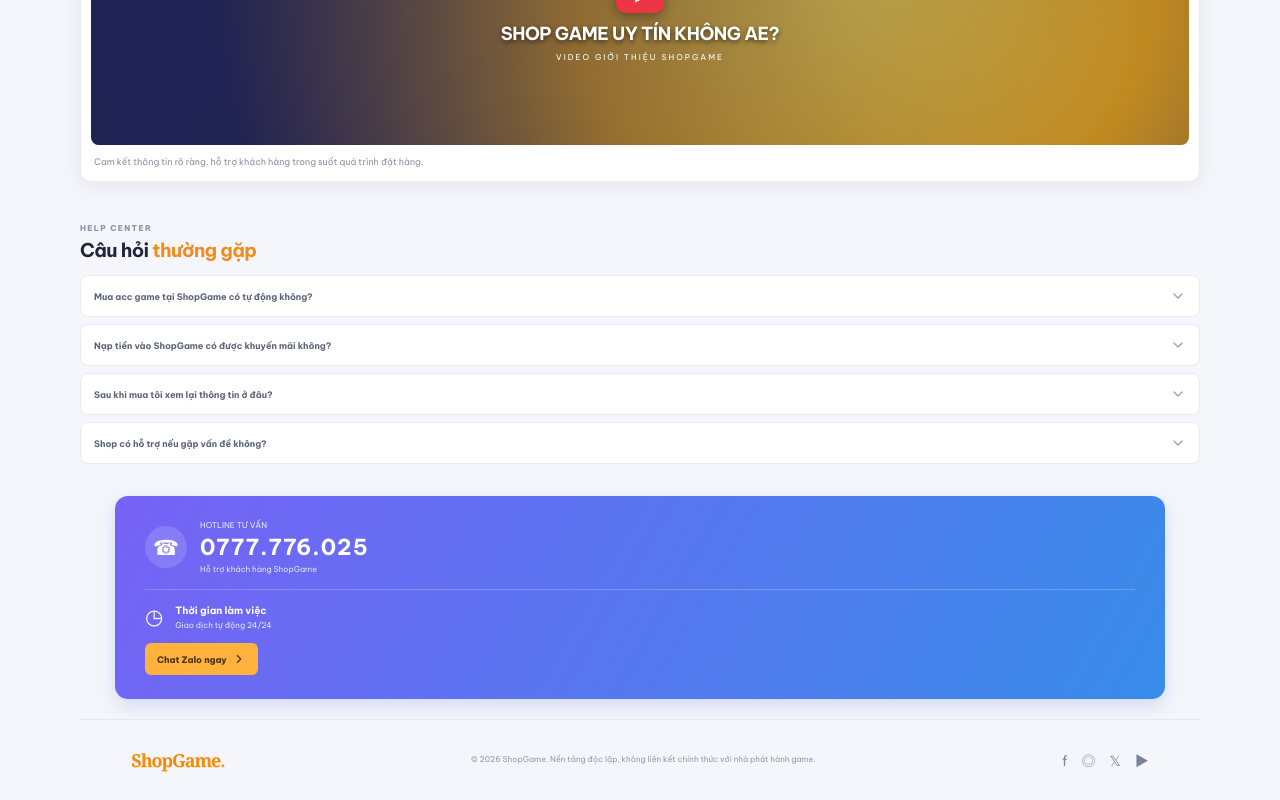
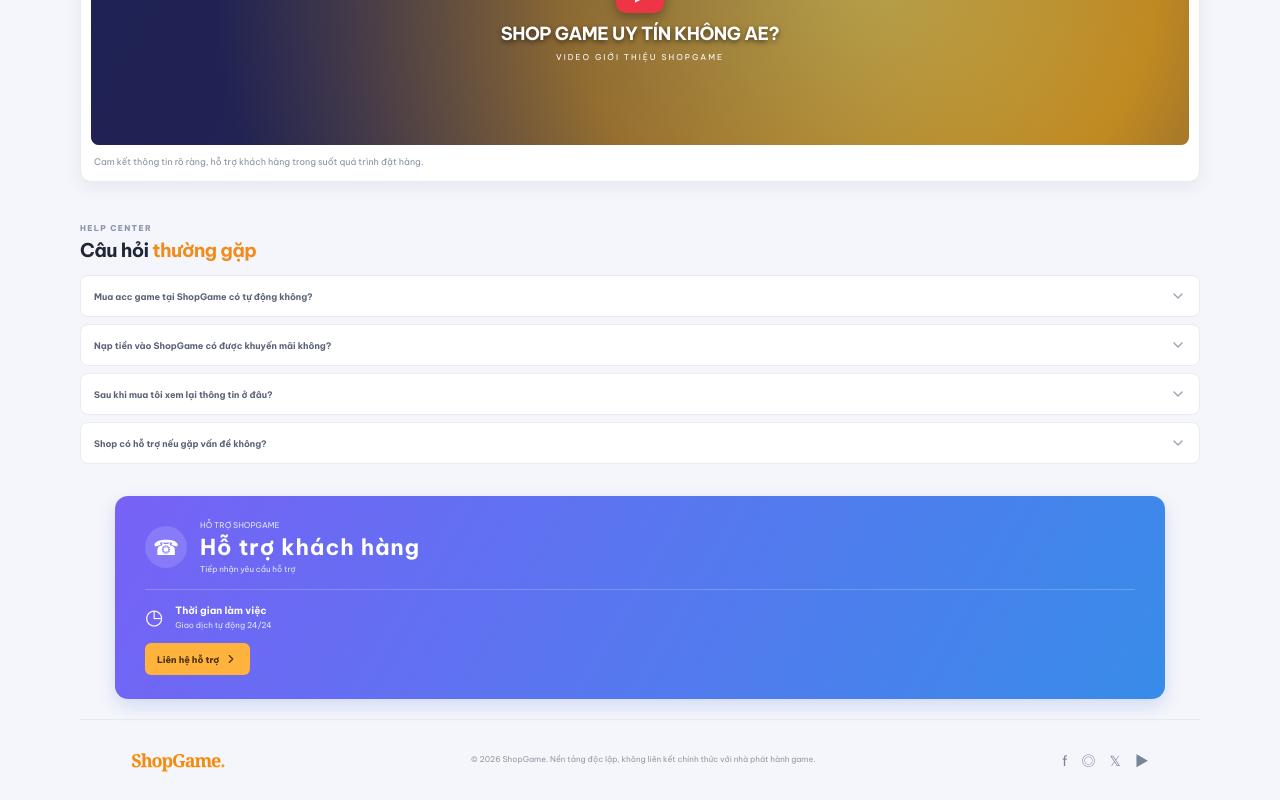
Before and after one commit to zskbot/ShopGame, a Next.js app: page / in a window 1280 px wide. Shown: the part 1727-2527 px from the top of the page. Built offline with nearby package versions, Linux system fonts and the light colour scheme.

Commit message:
Remove reference-site contact details from ShopGame

```diff
--- a/app/page.tsx
+++ b/app/page.tsx
@@ -120,13 +120,13 @@
 
     <section className="support-section" id="support"><div className="section-title"><div><span className="section-kicker">HELP CENTER</span><h2>Câu hỏi <em>thường gặp</em></h2></div></div>{["Mua acc game tại ShopGame có tự động không?","Nạp tiền vào ShopGame có được khuyến mãi không?","Sau khi mua tôi xem lại thông tin ở đâu?","Shop có hỗ trợ nếu gặp vấn đề không?"].map((q,i)=><details className="faq" key={q}><summary>{q}<ChevronDown size={16}/></summary><p>ShopGame đang ở phiên bản xem trước. Vui lòng liên hệ hỗ trợ để được hướng dẫn; không gửi mật khẩu tài khoản game.</p></details>)}</section>
 
-    <section className="hotline-card"><div className="hotline-heading"><span>☎</span><div><small>HOTLINE TƯ VẤN</small><strong>0777.776.025</strong><small>Hỗ trợ khách hàng ShopGame</small></div></div><div className="hotline-row"><span>◷</span><div><b>Thời gian làm việc</b><small>Giao dịch tự động 24/24</small></div></div><a href="https://zalo.me/0777776025" target="_blank" rel="noreferrer">Chat Zalo ngay <ChevronRight size={14}/></a></section>
+    <section className="hotline-card"><div className="hotline-heading"><span>☎</span><div><small>HỖ TRỢ SHOPGAME</small><strong>Hỗ trợ khách hàng</strong><small>Tiếp nhận yêu cầu hỗ trợ</small></div></div><div className="hotline-row"><span>◷</span><div><b>Thời gian làm việc</b><small>Giao dịch tự động 24/24</small></div></div><a href="#support">Liên hệ hỗ trợ <ChevronRight size={14}/></a></section>
 
     <footer className="shop-footer"><a className="shop-logo" href="#">ShopGame<span className="logo-dot">.</span></a><p>© 2026 ShopGame. Nền tảng độc lập, không liên kết chính thức với nhà phát hành game.</p><div className="footer-social">f　◎　𝕏　▶</div></footer>
 
     <nav className="bottom-nav"><a className="selected" href="#home"><Home/><span>Home</span></a><a href="#catalog"><Grid3X3/><span>Menu</span></a><a href="#trust"><ShieldCheck/><span>Uy tín</span></a><a href="#catalog"><Wallet/><span>Nạp tiền</span></a><a href="/account"><UserRound/><span>Tài khoản</span></a></nav>
     <button className="chat-fab" onClick={() => setChatOpen(v => !v)} aria-label="Chat hỗ trợ"><MessageCircle size={24}/></button>
-    {chatOpen && <div className="chat-popover"><div><b>ShopGame hỗ trợ</b><button onClick={() => setChatOpen(false)}><X size={15}/></button></div><p>Xin chào! Bạn cần hỗ trợ về sản phẩm hoặc đơn hàng?</p><a href="https://zalo.me/0777776025" target="_blank" rel="noreferrer">Liên hệ qua Zalo <ChevronRight size={14}/></a></div>}
+    {chatOpen && <div className="chat-popover"><div><b>ShopGame hỗ trợ</b><button onClick={() => setChatOpen(false)}><X size={15}/></button></div><p>Xin chào! Bạn cần hỗ trợ về sản phẩm hoặc đơn hàng?</p><a href="#support">Xem câu hỏi thường gặp <ChevronRight size={14}/></a></div>}
     <button className="back-top" onClick={() => window.scrollTo({top:0,behavior:"smooth"})}>↑</button>
 
     {notice && <div className="notice-toast" role="status">{notice}<button onClick={() => setNotice("")}><X size={16}/></button></div>}
```
